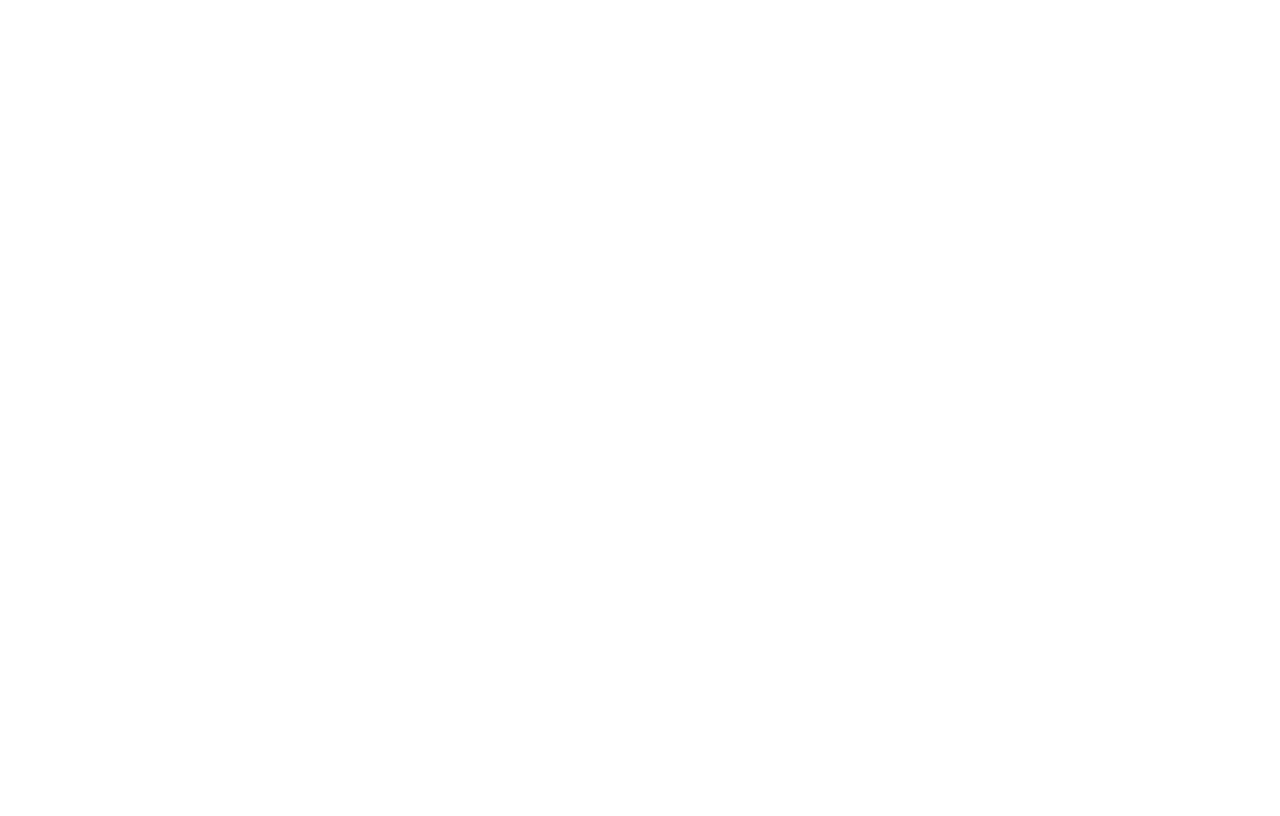
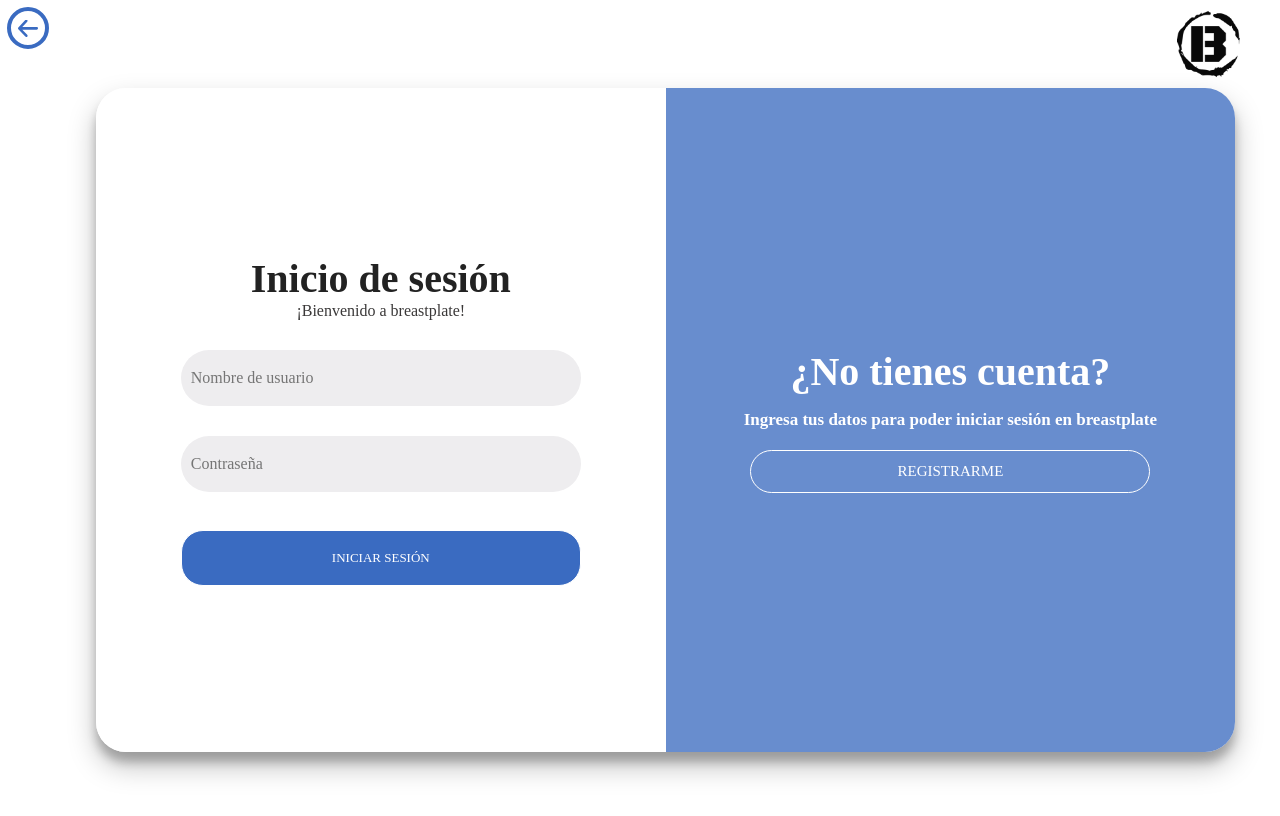
Before and after one commit to cristianOvando/Breastplate, a React (Vite) app: page /Login in a window 1280 px wide. Before the commit this address had no page. Shown: the top 816 px of the page. Built offline with nearby package versions, Linux system fonts and the light colour scheme.

Commit message:
[ADD] ProtectedParentRoute

```diff
--- a/src/components/atoms/Navbar.jsx
+++ b/src/components/atoms/Navbar.jsx
@@ -11,7 +11,7 @@ function Navbar() {
 
 
     const handleNavigation = () => {
-        navigate("/FormBreastplate");
+        navigate("/Login");
     };
 
     const handlerClick = () =>{
@@ -20,7 +20,7 @@ function Navbar() {
 
     const handlerlogout = () => {
         setUser(false);
-        navigate("/FormBreastplate");
+        navigate("/Login");
     }
 
     return (
--- a/src/components/organism/LandingBreastplate.jsx
+++ b/src/components/organism/LandingBreastplate.jsx
@@ -6,7 +6,6 @@ import pulse from "../../assets/images/Pulse.png";
 import temperature from "../../assets/images/Temperature.png"
 import calories from "../../assets/images/Calories.png";
 import Running from "../../assets/images/running.png";
-import gifSport from "../../assets/gif/gifSport.gif";
 import Login from "../../assets/images/UserLogin.png";
 import Navbar from '../atoms/Navbar';
 import Footer from '../atoms/Footer';
@@ -18,7 +17,7 @@ function projectBreastplate() {
   const navigate = useNavigate();
 
     const handleNavigation = () => {
-        navigate("/FormBreastplate");
+        navigate("/Login");
     };
 
   return (
@@ -32,7 +31,7 @@ function projectBreastplate() {
           </div>
 
             <div>
-              <img className='running' src={gifSport}/>
+              <img className='running' src={Running}/>
             </div>
         </div>
       <div className='div-product'>
--- a/src/container/App.jsx
+++ b/src/container/App.jsx
@@ -1,7 +1,7 @@
 import { BrowserRouter, Routes, Route } from "react-router-dom";
 import { useState } from "react";
 import LandingPage from '../pages/LandingPage';
-import FormBreatplate from '../pages/FormPage';
+import FormBreastplate from '../pages/FormPage';
 import HomeBreastplate from '../pages/HomePage';
 import navbarContexts from "../contexts/navbarContexts";
 import TokenContext from "../contexts/TokenContext";
@@ -9,6 +9,7 @@ import showLoginContext from "../contexts/showLoginContext";
 import GenderContext from "../contexts/genderContext";
 import FrameworkContext from "../contexts/FrameworkContext";
 import UserContext from "../contexts/UserContext";
+import ProtectedParentRoute from "./ProtectedParentRoute";
 
 function App() {
   const [isNavbar, setIsNavbar] = useState(false);
@@ -29,8 +30,10 @@ function App() {
                 <UserContext.Provider value={{isUser, setUser}}>
                   <Routes>
                     <Route path="/" element={<LandingPage />} />
-                    <Route path="/FormBreastplate" element={<FormBreatplate />} />
+                    <Route path="/Login" element={<FormBreastplate />} />
+                    <Route element={<ProtectedParentRoute isUser={isUser}/>}>
                     <Route path="/Home" element={<HomeBreastplate />} />
+                    </Route>
                   </Routes>
                 </UserContext.Provider>
               </FrameworkContext.Provider>
--- /dev/null
+++ b/src/container/ProtectedParentRoute.jsx
@@ -0,0 +1,9 @@
+import { Outlet, Navigate } from "react-router-dom";
+
+function ProtectedParentRoute({isUser}) {
+    return (
+        isUser ? <Outlet/> : <Navigate to={"/Login"}/>
+     );
+}
+
+export default ProtectedParentRoute;
--- a/src/pages/FormPage.jsx
+++ b/src/pages/FormPage.jsx
@@ -1,9 +1,9 @@
-import FormLogin from "../components/organism/FormBreastplate";
+import Formbreastplate from "../components/organism/FormBreastplate";
 
 function Form() {
     return (
         <>
-        <FormLogin/>
+        <Formbreastplate/>
         </>
       );
 }
```
Also changed, not shown: src/assets/gif/gifSport.gif (deleted), 1 other file (tests, documents, lock files or other folders).
